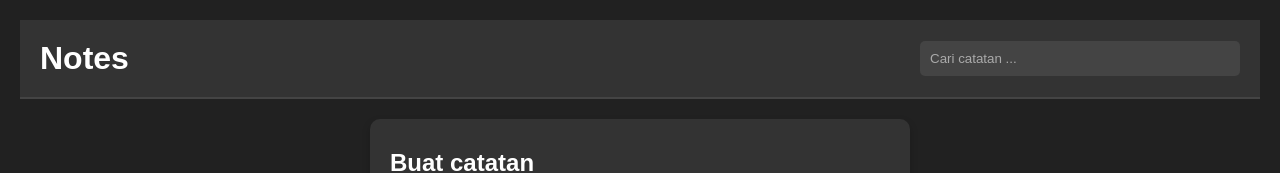
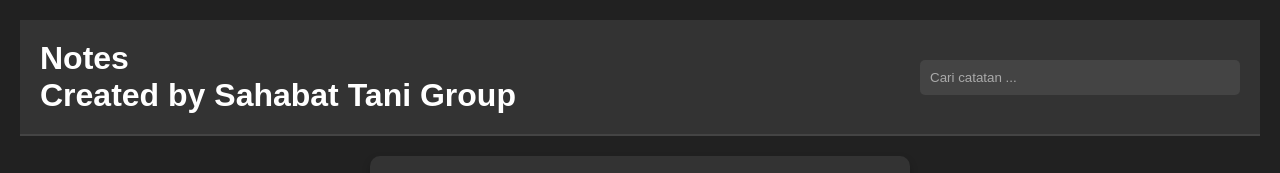
Before and after one commit to mochachmar/merdeka-backend-project, a React (Create React App) app in the folder client/: page / in a window 1280 px wide. Shown: the top 173 px of the page. Built offline with nearby package versions, Linux system fonts and the light colour scheme; no server answers.

Commit message:
Memperbarui file

```diff
--- a/client/src/App.jsx
+++ b/client/src/App.jsx
@@ -69,7 +69,9 @@
   return (
     <div className="App">
       <header>
-        <h1>Notes</h1>
+        <h1>
+          Notes <br /> Created by Sahabat Tani Group
+        </h1>
         <input
           type="text"
           className="search-input"
```
Also changed, not shown: 1 other file (tests, documents, lock files or other folders).
